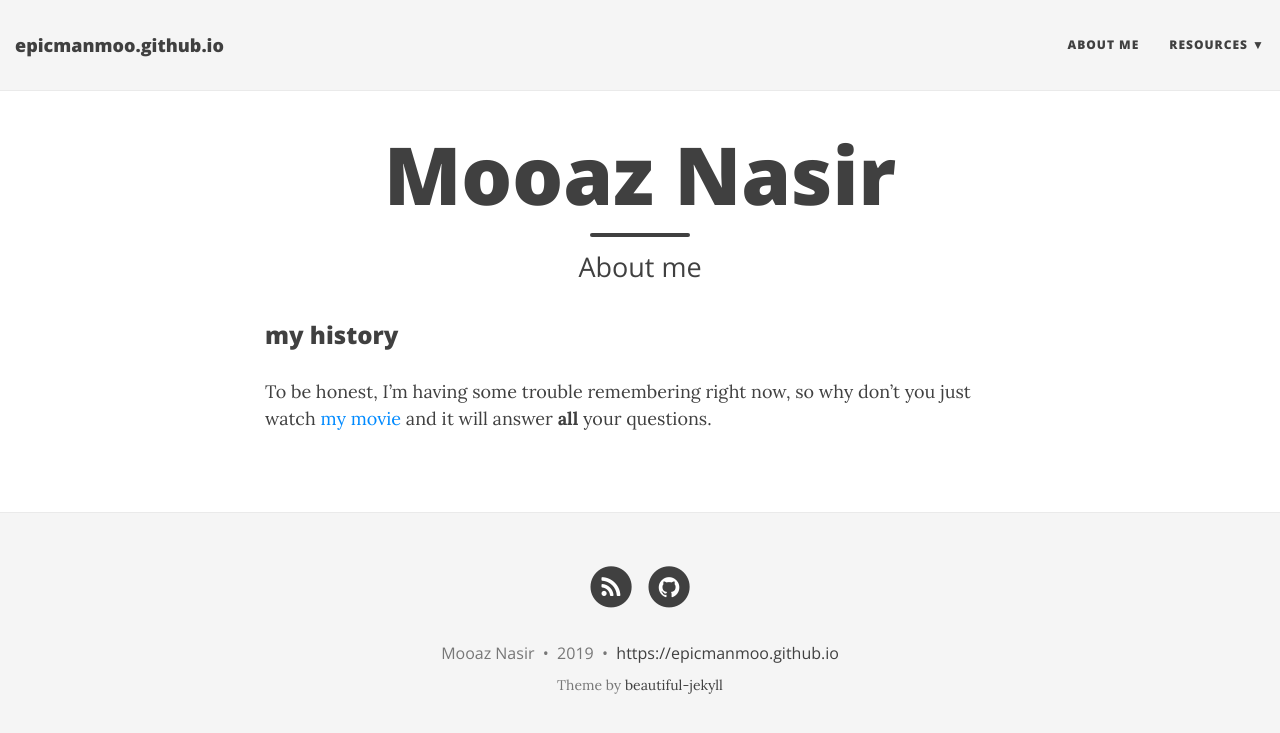
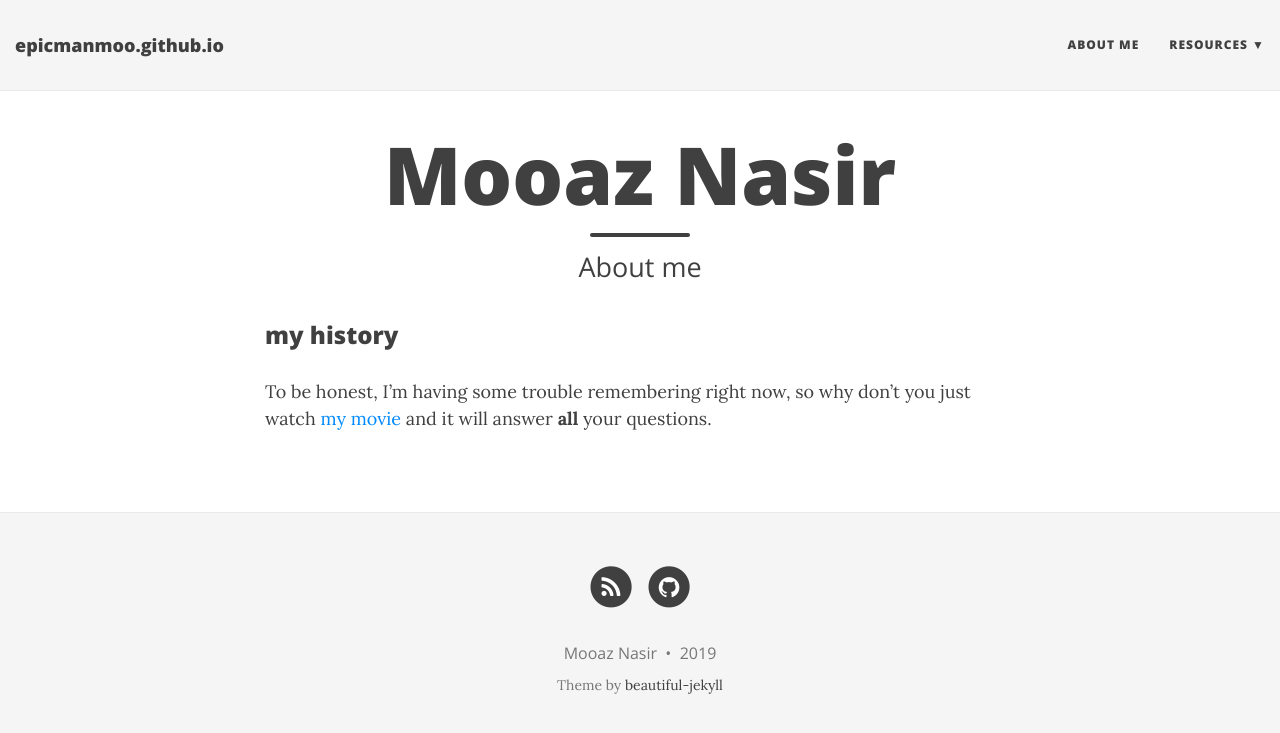
Before and after one commit to epicmanmoo/epicmanmoo.github.io, a Jekyll site: the page built from aboutme.md, in a window 1280 px wide. Shown: the top 733 px of the page. Built offline with Jekyll 4.4.1, drawn with Linux system fonts in a browser that asks for light colours; nearby versions of some CDN libraries; some of the changed lines change nothing that is shown.

Commit message:
Update _config.yml

```diff
--- a/_config.yml
+++ b/_config.yml
@@ -89,7 +89,7 @@ social-network-links:
 
 # How to display the link to the website in the footer
 # Remove this if you don't want a link in the footer
-url-pretty: "https://epicmanmoo.github.io"  # eg. "deanattali.com/beautiful-jekyll"
+# eg. "deanattali.com/beautiful-jekyll"
 
 # --- Web Statistics Section --- #
 
```
